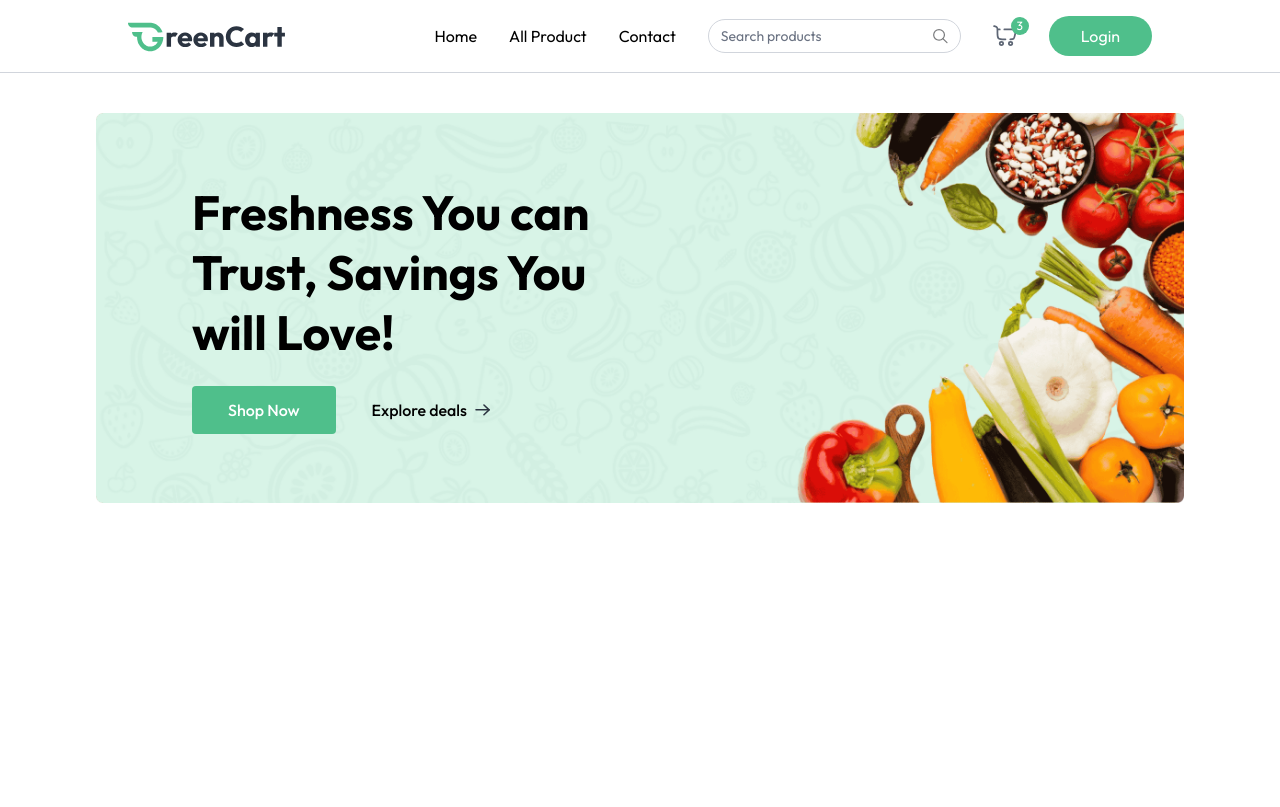
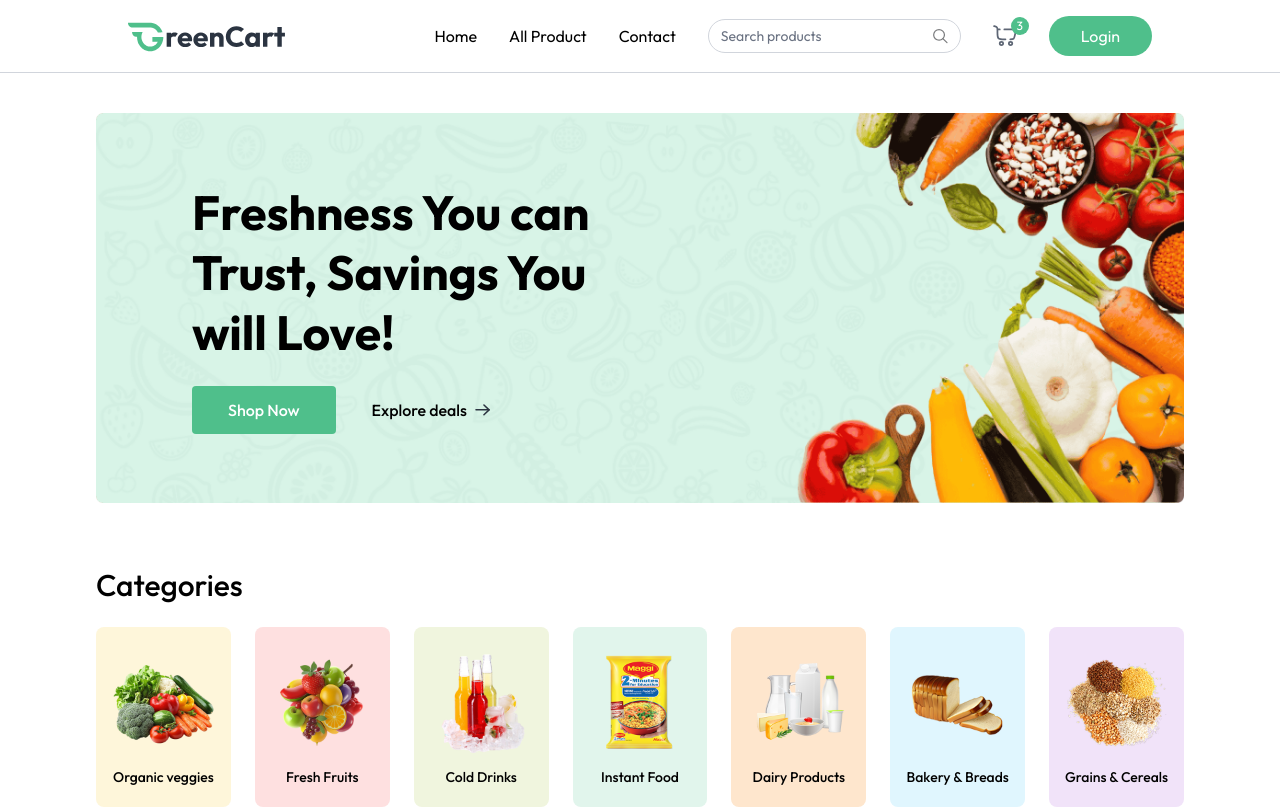
Before and after one commit to NaveenManjappa/green-cart-client, a React (Vite) app: page / in a window 1280 px wide. Built offline with nearby package versions, Linux system fonts and the light colour scheme.

Commit message:
Implement Categories component

```diff
--- /dev/null
+++ b/src/components/Categories.jsx
@@ -0,0 +1,34 @@
+import React from "react";
+import { assets, categories } from "../assets/assets";
+import { useAppContext } from "../context/AppContext";
+
+const Categories = () => {
+  const { navigate } = useAppContext();
+  return (
+    <div className="mt-16">
+      <p className="text-2xl md:text-3xl font-medium">Categories</p>
+      <div className="grid grid-cols-2 sm:grid-cold-3 md:grid-cols-5 lg:grid-cols-6 xl:grid-cols-7 mt-6 gap-6">
+        {categories.map((category, index) => (
+          <div
+            key={index}
+            className="group cursor-pointer py-5 px-3 gap-2 rounded-lg flex flex-col justify-center items-center"
+            style={{ backgroundColor: category.bgColor }}
+            onClick={() => {
+              navigate(`/products/${category.path.toLowerCase()}`);
+              scrollTo(0, 0);
+            }}
+          >
+            <img
+              className="group-hover:scale-108 transition max-w-28"
+              src={category.image}
+              alt={category.text}
+            />
+            <p className="text-sm font-medium">{category.text}</p>
+          </div>
+        ))}
+      </div>
+    </div>
+  );
+};
+
+export default Categories;
--- a/src/pages/Home.jsx
+++ b/src/pages/Home.jsx
@@ -1,10 +1,12 @@
 import React from 'react'
 import MainBanner from '../components/MainBanner'
+import Categories from '../components/Categories'
 
 const Home = () => {
   return (
     <div className='mt-10'>
       <MainBanner/>
+      <Categories/>
     </div>
   )
 }
```
